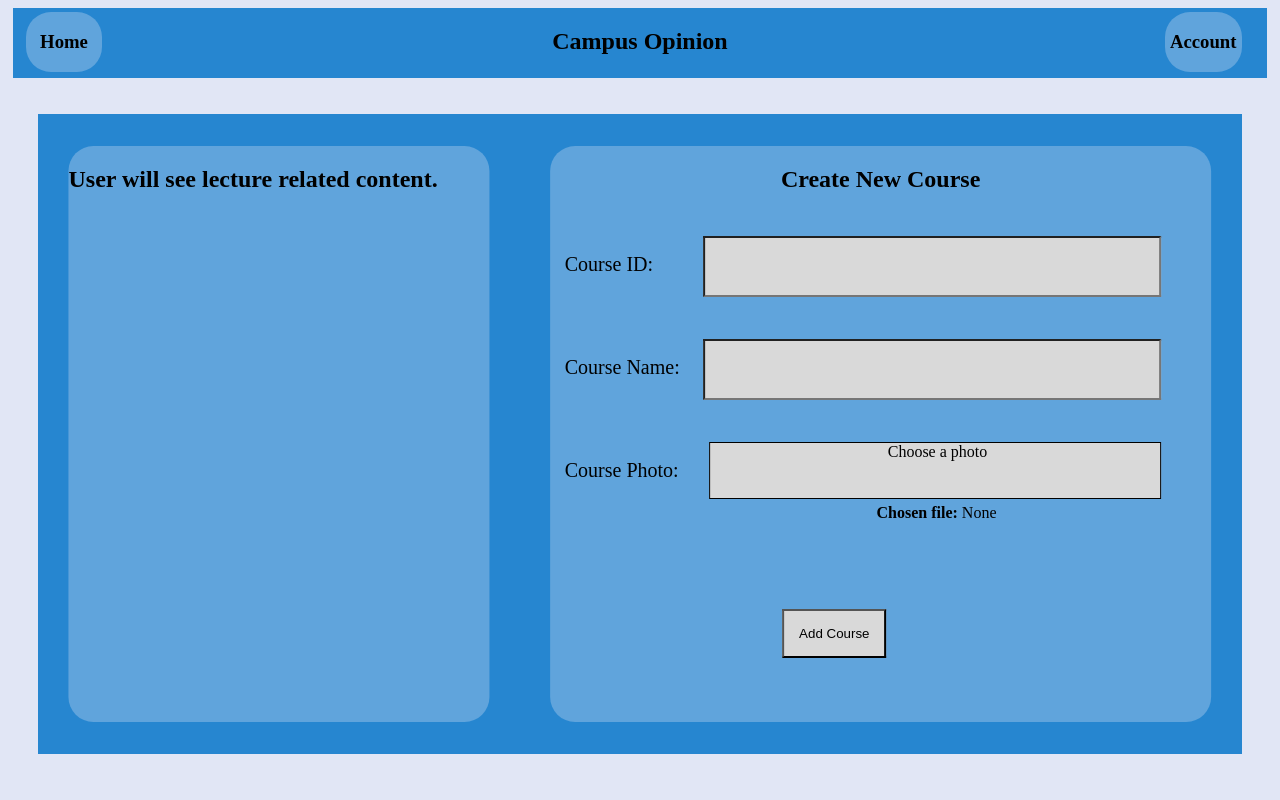
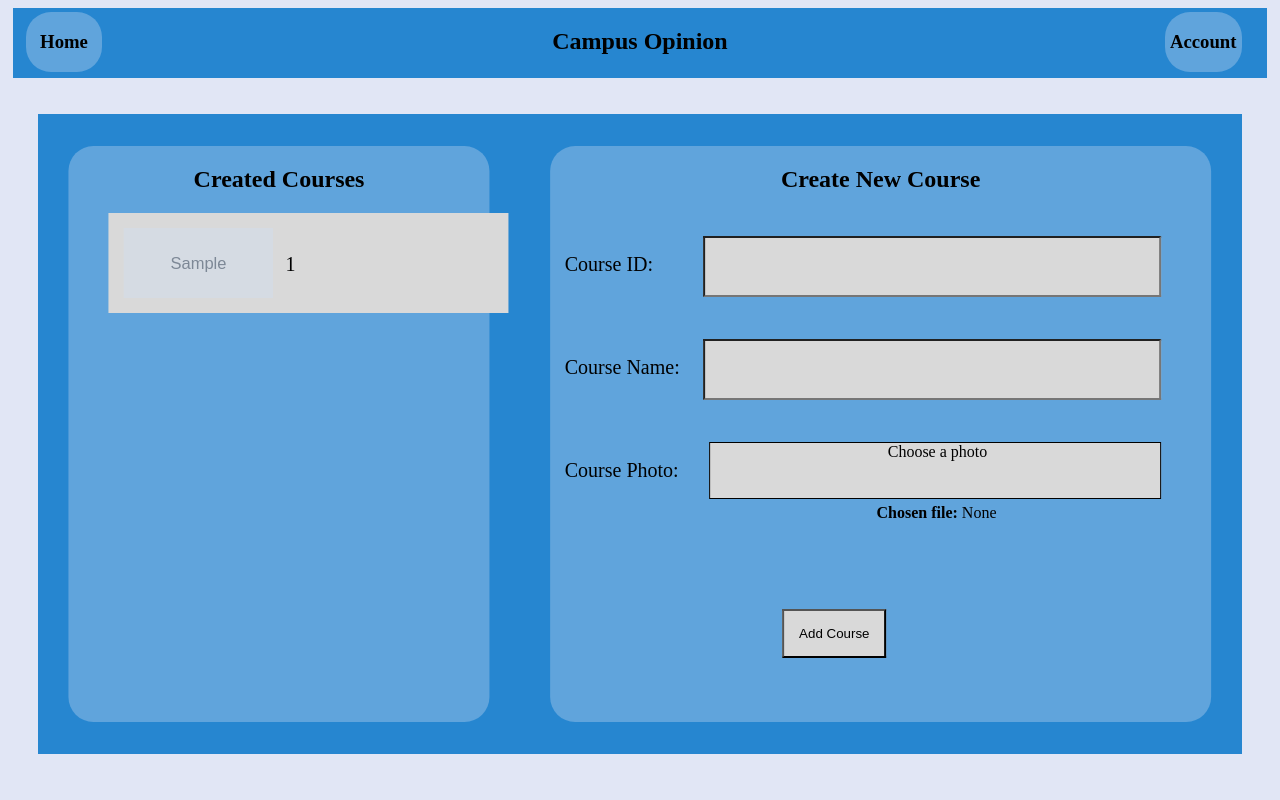
Before and after one commit to mrktrnbll/course-feedback-website-WAD2, a Django app: page / in a window 1280 px wide; the page is wider, and only the part inside the window is pictured. Run offline with Django 3.2, Linux system fonts and the light colour scheme; a user stored in the database is signed in; tables that the repository leaves empty hold one stand-in row (values such as "Sample post"); grey boxes marked "Sample" are stand-in pictures.

Commit message:
Created lecturer home page

```diff
--- a/static/css/stylesheet.css
+++ b/static/css/stylesheet.css
@@ -162,6 +162,24 @@ h2.center {
 	padding-right: none;
 }
 
+#main_home_box_left li {
+	background-color: #d9d9d9;
+    text-decoration: none;
+    display: inline-block;
+    height: 100px;
+    width: 400px;
+    margin-bottom: 50px;
+}
+
+#main_home_box_left img{
+	float: left;
+	width: 150px;
+	height: 70px;
+	padding-left: 15px;
+	padding-top: 15px;
+	padding-bottom: 15px;
+	padding-right: none;
+}
 
 #click_to_review {
 	padding-left: 40px;
--- a/templates/course_feedback/home.html
+++ b/templates/course_feedback/home.html
@@ -11,7 +11,22 @@
         <p>Register or login in order to see more content.</p>
     {% elif user.is_active %}
         {% if user.profile.get_is_lecturer is True %}
-            <h2>User will see lecture related content.</h2>
+            <h2 class="center">Created Courses</h2>
+        {% if courses %}
+        <nav>
+            <ul>
+            {% for course in courses %}
+                <li>
+                    <img src="{{ MEDIA_URL }}{{ course.picture }}" alt="Picture of a Course"/>
+                    <a id="course_link" href="{% url 'course_feedback:show_course' course.slug %}">{{ course.courseID }}</a>
+                </li>
+            {% endfor %}
+            </ul>
+        </nav>
+        {% else %}
+            <br />
+            <p>There are no courses present.</p>
+        {% endif %}
         {% elif user.profile.get_is_lecturer is False %}
             <h2>User will see student specific content.</h2>
         {% else %}
```
